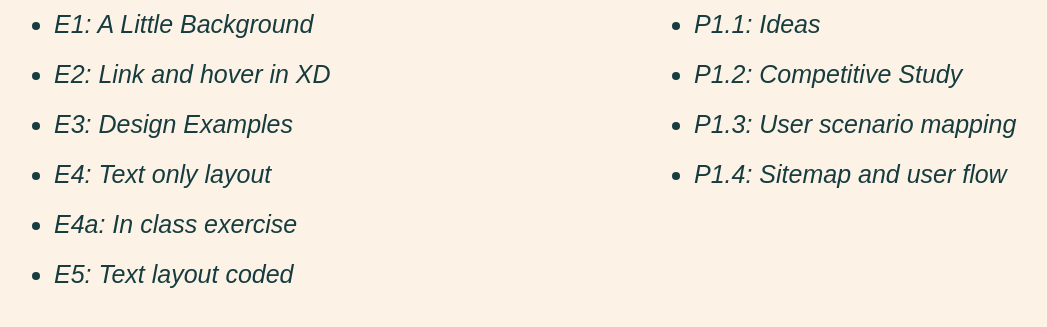
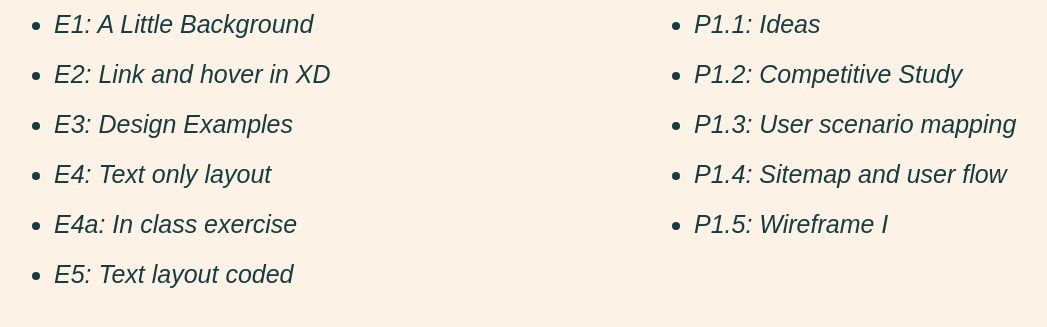
Before and after one commit to AdamWonbin/AVT-415, a plain HTML site: page index.html in a window 1280 px wide. Shown: the part 195-522 px from the top of the page, without its empty margins (74-1121 px from the left). Drawn offline with Linux system fonts and the light colour scheme; a web font is replaced by a local one.

Commit message:
Update index.html

```diff
--- a/index.html
+++ b/index.html
@@ -39,6 +39,7 @@
             <li><a href="https://xd.adobe.com/view/5f122ee4-44a0-4e18-a902-3e05ff3d1c04-0a41/" target="_blank">P1.2: Competitive Study</a></li>
             <li><a href="P/P1.3/index.html">P1.3: User scenario mapping</a></li>
             <li> <a href="https://xd.adobe.com/view/10b627e6-3088-4f81-8487-548c3b703520-45e5/" target="_blank">P1.4: Sitemap and user flow</a> </li>
+            <li> <a href="https://xd.adobe.com/view/b4dda669-640d-4b8d-a919-f5a14f0a6373-e18e/">P1.5: Wireframe I</a> </li>
           </ul>
         </div>
       </div>
```
